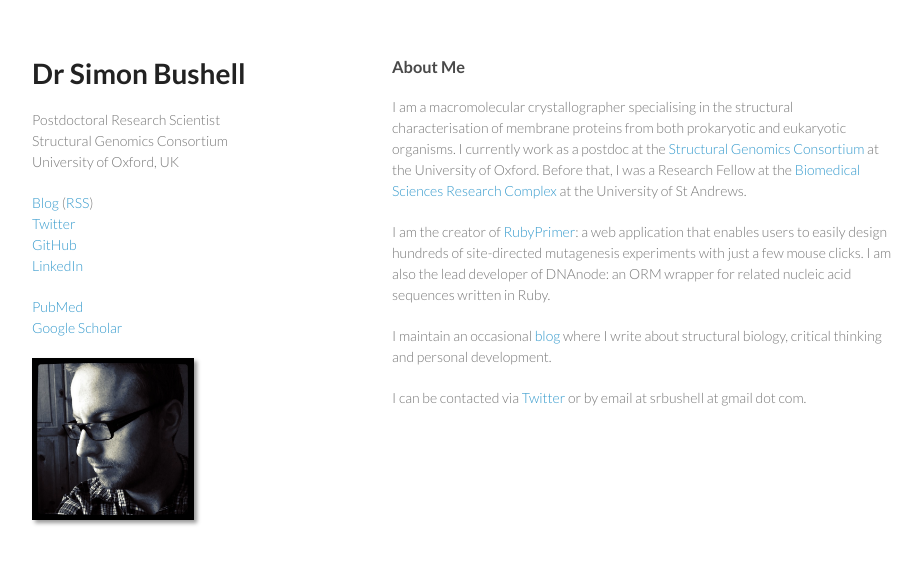
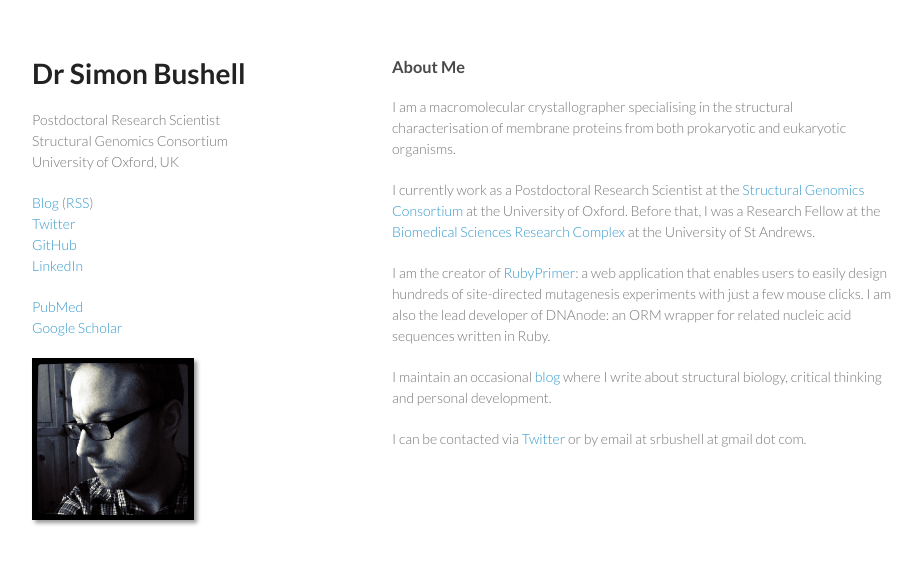
Before and after one commit to simonbushell/simonbushell.github.com, a Jekyll site: the page built from index.md, in a window 1280 px wide. Shown: the top 564 px of the page, without its empty margins (178-1100 px from the left). Built offline with Jekyll 4.4.1, drawn with Linux system fonts in a browser that asks for light colours.

Commit message:
updated index bio

```diff
--- a/index.md
+++ b/index.md
@@ -4,7 +4,9 @@
 ---
 
 ###About Me
-I am a macromolecular crystallographer specialising in the structural characterisation of membrane proteins from both prokaryotic and eukaryotic organisms. I currently work as a postdoc at the [Structural Genomics Consortium](http://www.thesgc.org) at the University of Oxford. Before that, I was a Research Fellow at the [Biomedical Sciences Research Complex](http://www.st-andrews.ac.uk/bsrc/) at the University of St Andrews.
+I am a macromolecular crystallographer specialising in the structural characterisation of membrane proteins from both prokaryotic and eukaryotic organisms.
+
+I currently work as a Postdoctoral Research Scientist at the [Structural Genomics Consortium](http://www.thesgc.org) at the University of Oxford. Before that, I was a Research Fellow at the [Biomedical Sciences Research Complex](http://www.st-andrews.ac.uk/bsrc/) at the University of St Andrews.
 
 I am the creator of [RubyPrimer](http://rubyprimer.herokuapp.com]): a web application that enables users to easily design hundreds of site-directed mutagenesis experiments with just a few mouse clicks. I am also the lead developer of DNAnode: an ORM wrapper for related nucleic acid sequences written in Ruby.
 
```
